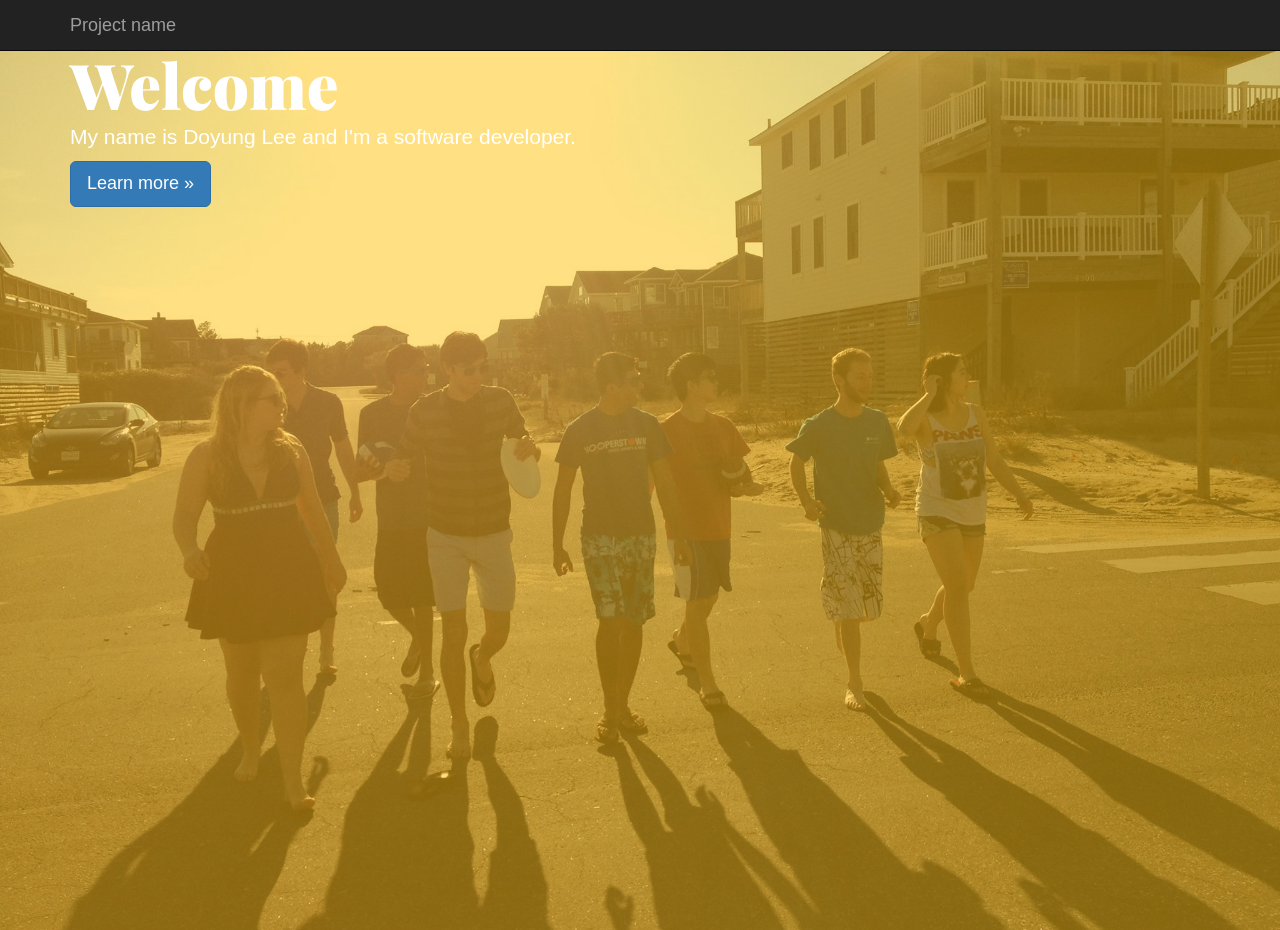
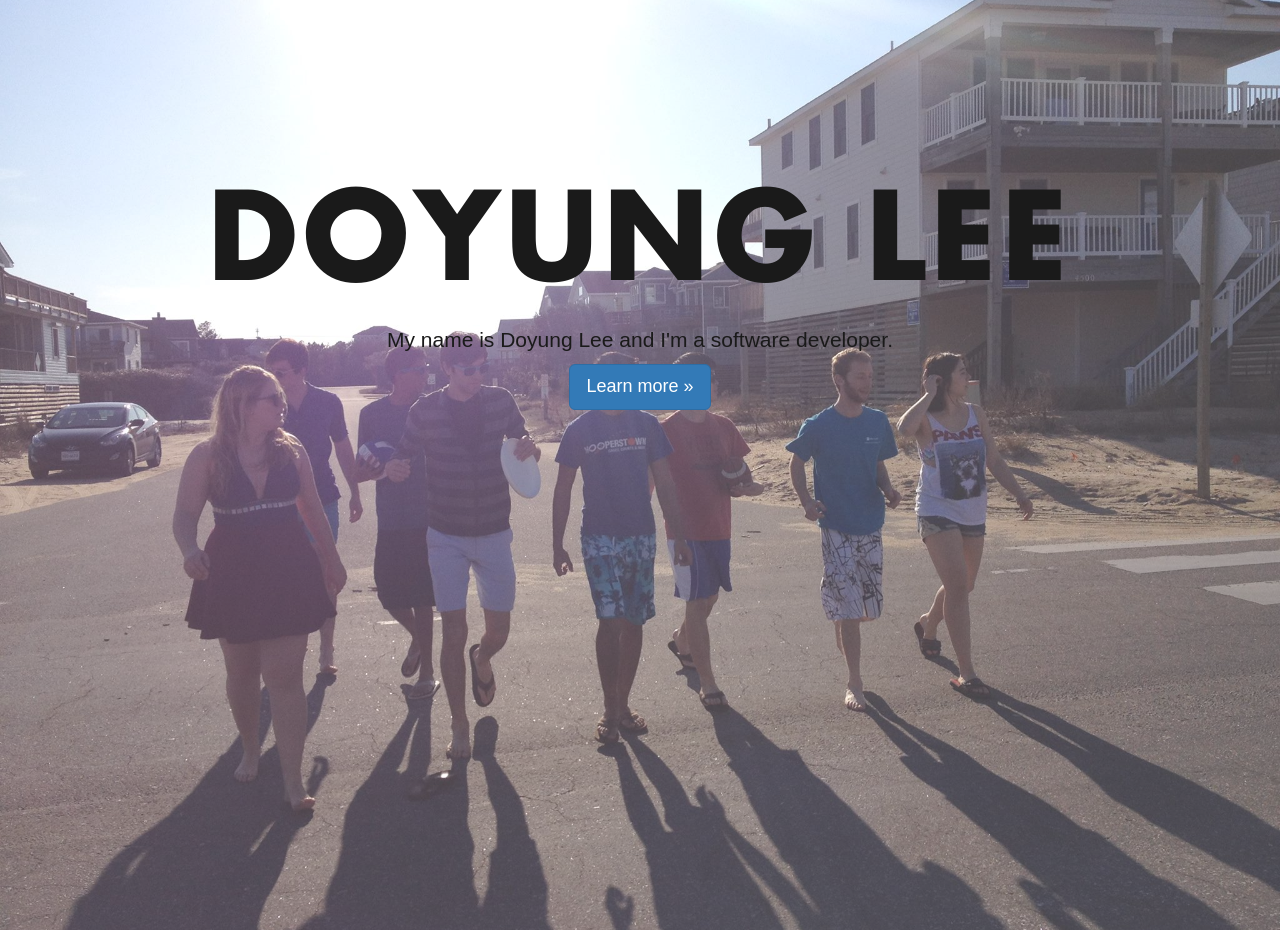
Before and after one commit to doyunglee/doyunglee.github.io, a Jekyll site: the page index.html, which Jekyll copies as it is, in a window 1280 px wide and 930 px high. Built offline with Jekyll 4.4.1, drawn with Linux system fonts in a browser that asks for light colours; nearby versions of some CDN libraries.

Commit message:
centering words

```diff
--- a/css/main.css
+++ b/css/main.css
@@ -1,4 +1,3 @@
-@import url(http://fonts.googleapis.com/css?family=Playfair+Display:900);
 
 /*full body of the site*/
 body {
@@ -15,18 +14,27 @@ body {
    -o-background-size: cover;
    background-size: cover;
    padding: 0;
-   color: #FFFFFF;
+   color: #1a1a1a;
+   text-align: center;
 }
 
-.hithere {
-   font-family: "Playfair Display", Times, serif;
-   font-style: bold;
-   font-size: 40px;
+.hithere h1{
+   font-family: "Futura Koyu";
+   font-size: 120px;
+   letter-spacing: 5px;
+   padding: 10px 0px;
+   text-align: center;
+   top: 0; left: 0; bottom: 0; right: 0;
+}
+
+@font-face {
+   font-family: "Futura Koyu";
+   src: url("fonts/Futura-Koyu.ttf");
 }
 
 .layer {
-   padding: 30px 15px;
-   background-color: rgba(255, 193, 7, 0.50);
+   padding-top: 150px;
+   background-color: rgba(255, 255, 255, 0.25);
    top: 0;
    left: 0;
    width: 100%;
--- a/index.html
+++ b/index.html
@@ -23,29 +23,13 @@
   </head>
 
   <body>
-		<!-- navbar -->
-		<nav class="navbar navbar-inverse navbar-fixed-top">
-	      <div class="container">
-	        <div class="navbar-header">
-	          <button type="button" class="navbar-toggle collapsed" data-toggle="collapse" data-target="#navbar" aria-expanded="false" aria-controls="navbar">
-	            <span class="sr-only">Toggle navigation</span>
-	            <span class="icon-bar"></span>
-	            <span class="icon-bar"></span>
-	            <span class="icon-bar"></span>
-	          </button>
-	          <a class="navbar-brand" href="#">Project name</a>
-	        </div>
-	        <div id="navbar" class="navbar-collapse collapse">
-	        </div><!--/.navbar-collapse -->
-	      </div>
-	    </nav>
 
 	  	<!-- jumbotron for the first image -->
 	    <div class="jumbotron">
 	    	<div class = "layer">
 			    <div class="container">
 			    		<span class = "hithere">
-		    			<h1>Welcome</h1>
+			    			<h1>DOYUNG LEE</h1>
 			    		</span>
 			    		<p>My name is Doyung Lee and I'm a software developer.</p>
 			    		<p><a class="btn btn-primary btn-lg" href="#" role="button">Learn more &raquo;</a></p>
```
Also changed, not shown: css/fonts/Futura-Koyu.ttf (added). Lines whose indentation alone changed are shown as unchanged.
